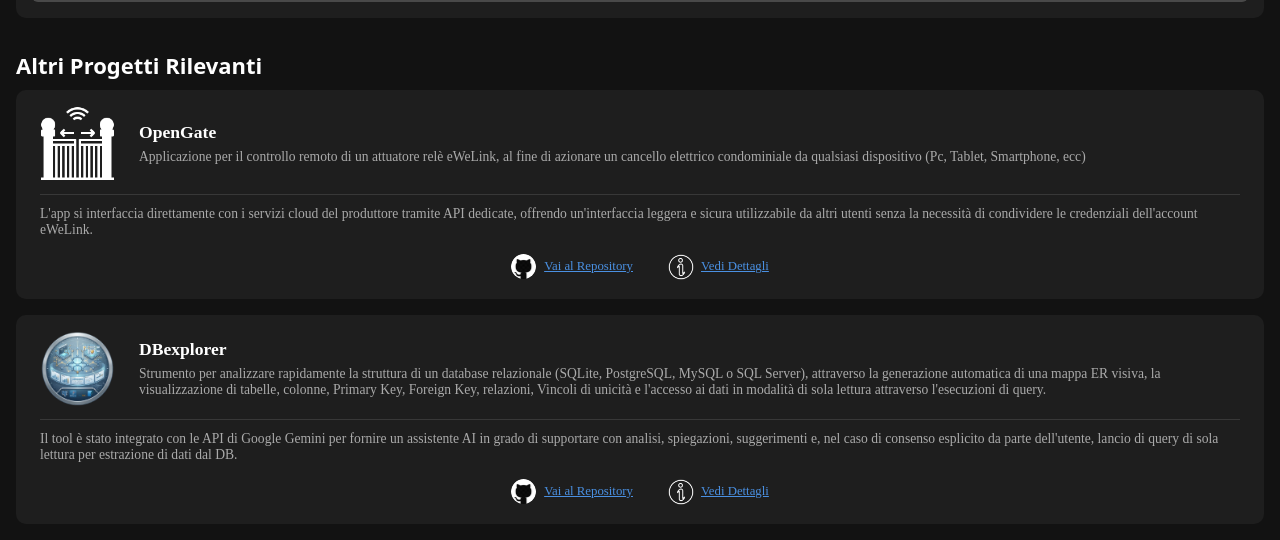
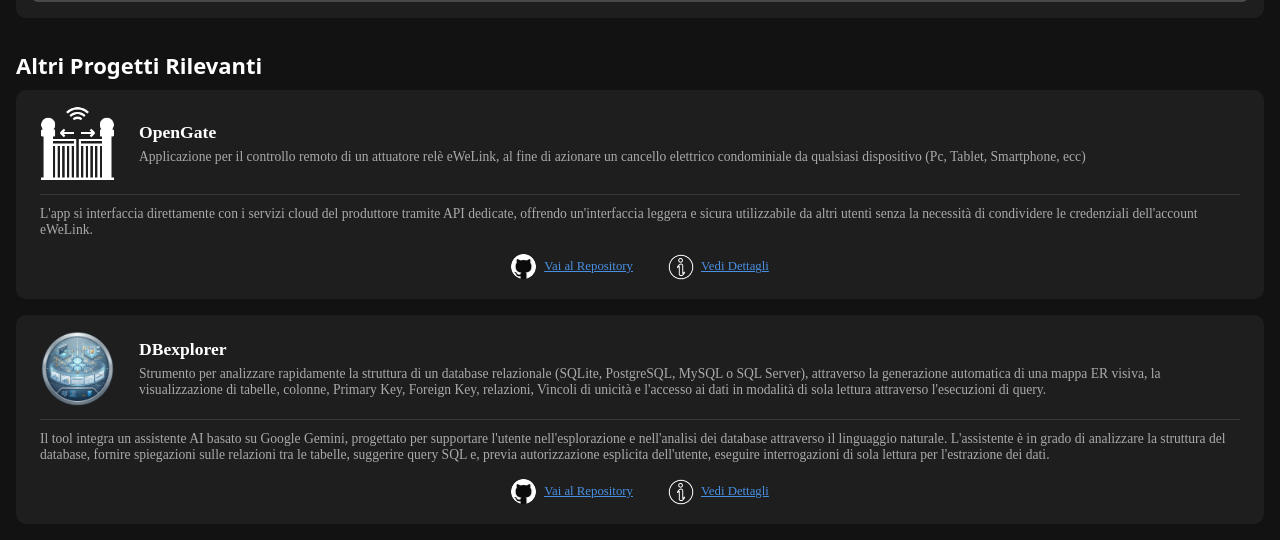
Before and after one commit to morix92/Portfolio, a plain HTML site: page index.html in a window 1280 px wide. Shown: the part 3187-3727 px from the top of the page. Drawn offline with Linux system fonts and the light colour scheme.

Commit message:
docs: aggiornata descrizione progetto DBexplorer

```diff
--- a/index.html
+++ b/index.html
@@ -335,9 +335,9 @@
 
         <div class="other-project-details">
           <p>
-            Il tool è stato integrato con le API di Google Gemini per fornire un assistente AI in grado di supportare con analisi, spiegazioni, suggerimenti e,
-            nel caso di consenso esplicito da parte dell'utente, lancio di query di sola lettura per estrazione di dati dal DB.
-          </p>
+			  Il tool integra un assistente AI basato su Google Gemini, progettato per supportare l'utente nell'esplorazione e nell'analisi dei database attraverso il linguaggio naturale.
+			  L'assistente è in grado di analizzare la struttura del database, fornire spiegazioni sulle relazioni tra le tabelle, suggerire query SQL e, previa autorizzazione esplicita dell'utente, eseguire interrogazioni di sola lettura per l'estrazione dei dati.
+		  </p>
         </div>
 
         <div class="other-project-links">
```
Also changed, not shown: 1 other file.
